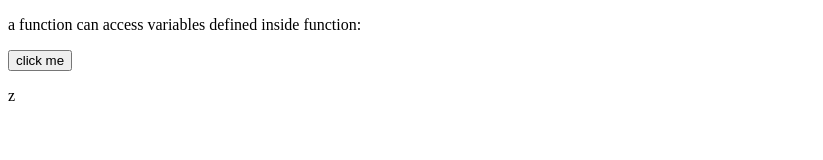
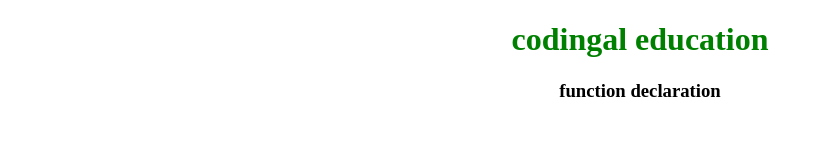
Before and after one commit to vivaan5221171-cmd/media., a plain HTML site: page index.html in a window 1280 px wide. Shown: the whole page, without its empty margins (0-823 px from the left). Drawn offline with Linux system fonts and the light colour scheme.

Commit message:
Add files via upload

```diff
--- a/index.html
+++ b/index.html
@@ -1,21 +1,20 @@
 <!DOCTYPE html>
 <html>
 
-    <body>
-     <p>a function can access variables defined inside function:</p>
-     <button type="button" onclick="myFunction()">click me</button>
-     <p id="demo"></p>
-     <p id="demo1"></p>
-     <p id="demo2"></p>
-     <script>
-        var b = 5;
-        function myFunction() {
-            var a = 4;
-            document.getElementById("demo").innerHTML = b * a
-        }
-        document.getElementById("demo1").innerHTML = a;
-        document.getElementById("demo2").innerHTML = b;
-     </script>
-     </body>
+<head>
+    <title>Document</title>
+</head>
+<body>
+<center>
+    <h1 style="color:green">codingal education</h1>
+    <h3>function declaration</h3>
+    <script>
+        var result = function (a,b) {
+            return a * b
+        };
+        document.write(results(5,8));
+    </script>
+</center>
+</body>
 
-    </html>z
+</html>
```
